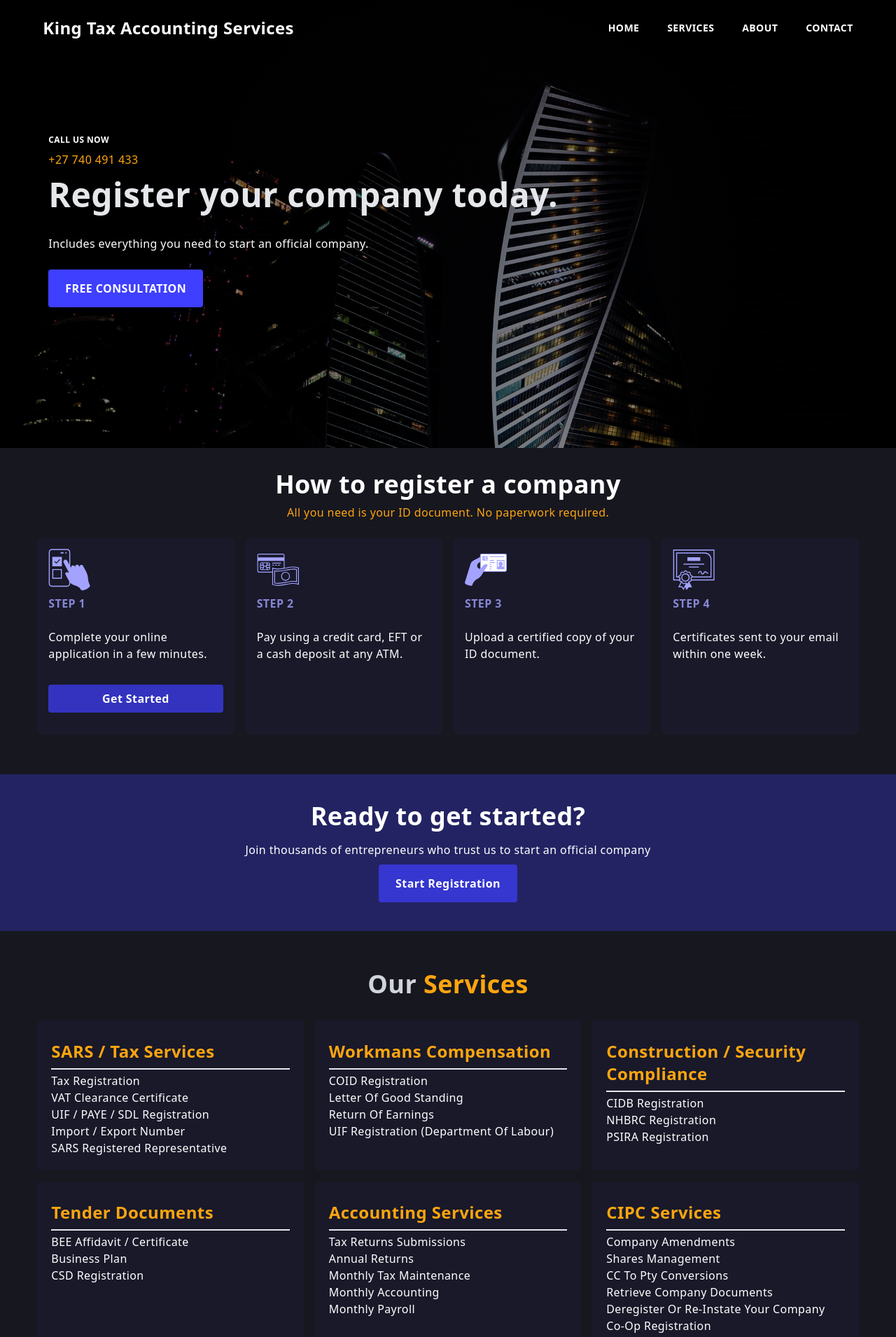
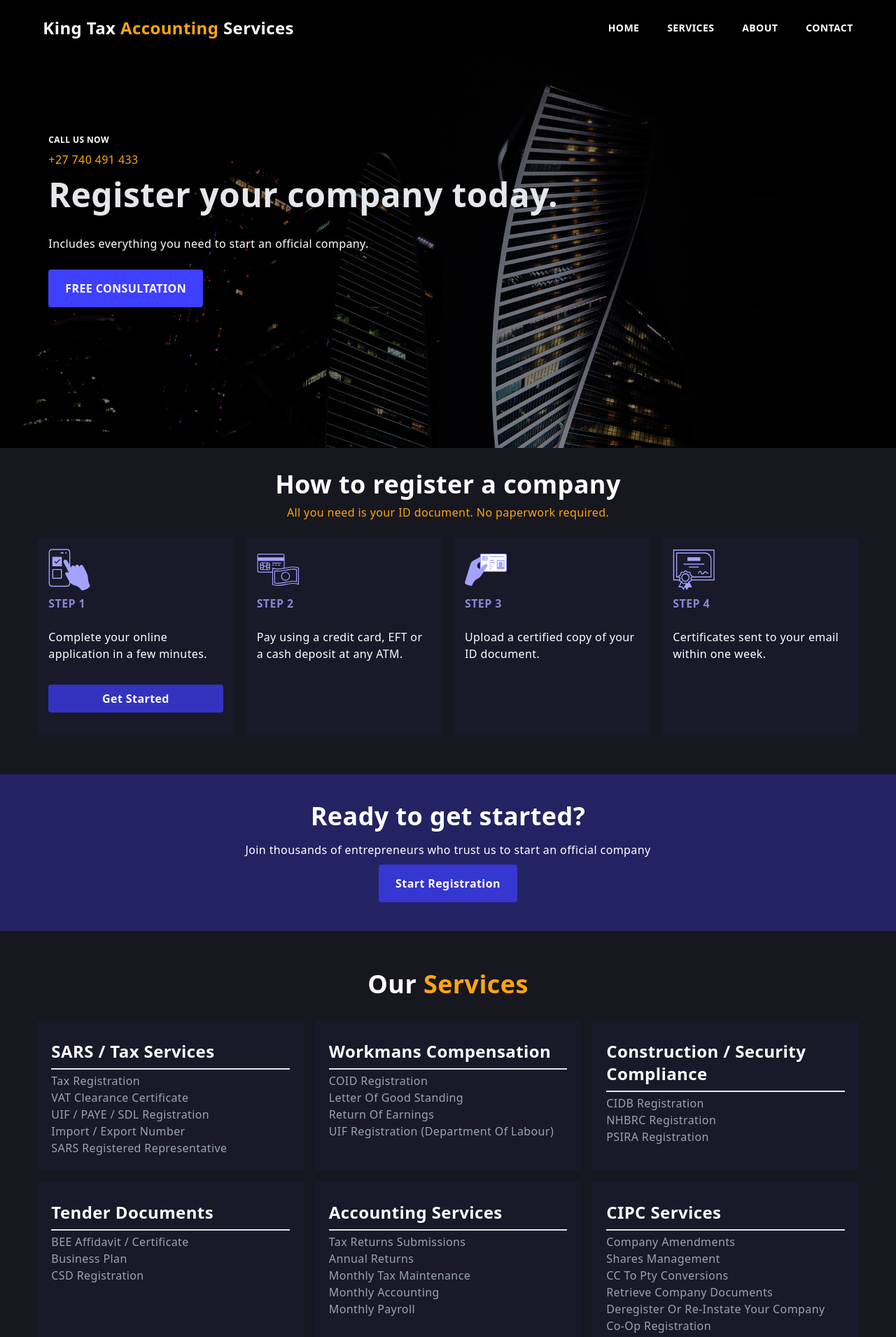
Before and after one commit to jchademwiri/king-tax-accounting-services, a Next.js app: page / in a window 1280 px wide. Shown: the top 1910 px of the page at 70% size. Built offline with nearby package versions, Linux system fonts and the light colour scheme.

Commit message:
Changed Services Colors

```diff
--- a/src/components/Navbar/index.js
+++ b/src/components/Navbar/index.js
@@ -38,7 +38,10 @@ const Navbar = () => {
 				<div className='mx-auto flex h-full w-11/12 items-center justify-between px-2 lg:max-w-[1240px] '>
 					<h1 className='text-xl lg:text-2xl'>
 						<Link href='/'>
-							<a>King Tax Accounting Services</a>
+							<a>
+								King Tax <span className='text-accent'>Accounting</span>{' '}
+								Services
+							</a>
 						</Link>
 					</h1>
 					<div>
@@ -86,7 +89,10 @@ const Navbar = () => {
 							<div className='flex items-center justify-between w-full'>
 								<h1 className='text-base lg:text-2xl'>
 									<Link href='/'>
-										<a>King Tax Accounting Services</a>
+										<a>
+											King Tax <span className='text-accent'>Accounting</span>{' '}
+											Services
+										</a>
 									</Link>
 								</h1>
 								<div
--- a/src/components/Services/index.js
+++ b/src/components/Services/index.js
@@ -3,16 +3,16 @@ const Services = () => {
 	return (
 		<section id='services' className=''>
 			<div className=' mx-auto grid w-11/12  max-w-[1240px] '>
-				<h2 className='pb-4 my-4 text-gray-300 sm:text-center'>
+				<h2 className='pb-4 my-4 sm:text-center'>
 					Our <span className='text-accent'>Services</span>
 				</h2>
 				<div className='grid gap-4 sm:grid-cols-2 lg:grid-cols-3'>
 					{services.map((service, index) => (
 						<div key={index} className='p-5 rounded bg-primary/5'>
 							<div className='mb-1 border-b-2'>
-								<h3 className='my-2 text-2xl text-accent'>{service.name}</h3>
+								<h3 className='my-2 text-2xl '>{service.name}</h3>
 							</div>
-							<div className=''>
+							<div className='text-gray-400'>
 								{service.items.map((item, index) => (
 									<div key={index} className=''>
 										<p className=''>{item}</p>
```
